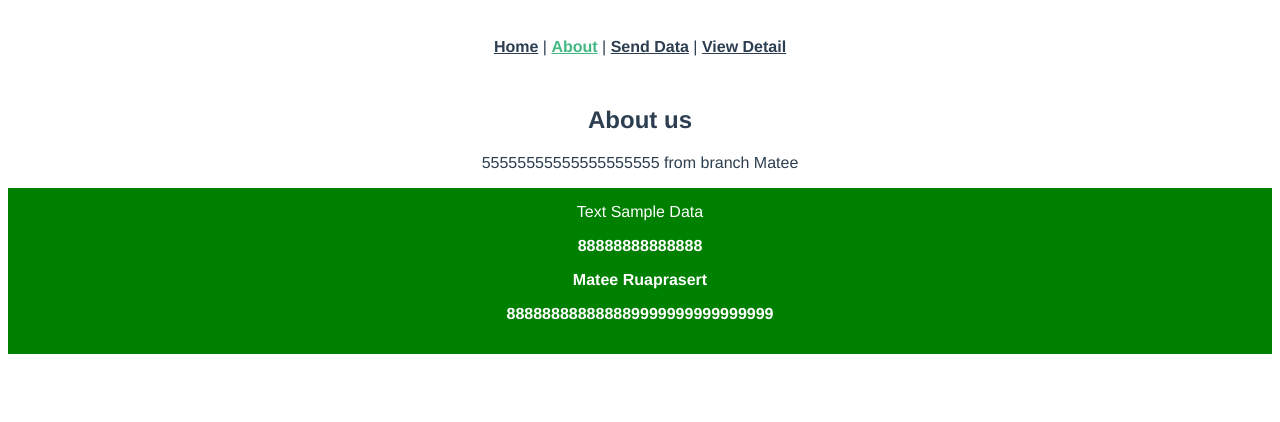
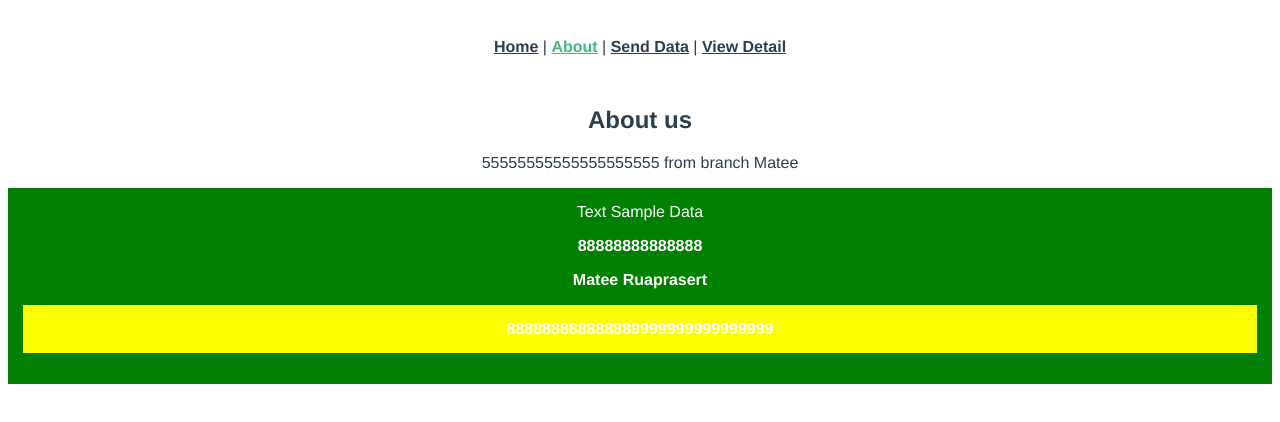
Before and after one commit to maenae191/Vue-Learning, a Vue app: page /about in a window 1280 px wide. Shown: the top 422 px of the page. Built offline with nearby package versions, Linux system fonts and the light colour scheme.

Commit message:
Update AboutUs.vue

```diff
--- a/src/components/AboutUs.vue
+++ b/src/components/AboutUs.vue
@@ -8,7 +8,7 @@
         Text Sample Data
         <p><b>88888888888888</b></p>
         <p><b>Matee Ruaprasert</b></p>
-        <p><b>888888888888889999999999999999</b></p>
+        <p style="background:yellow;padding:15px"><b>888888888888889999999999999999</b></p>
     </main>
 
 
```
